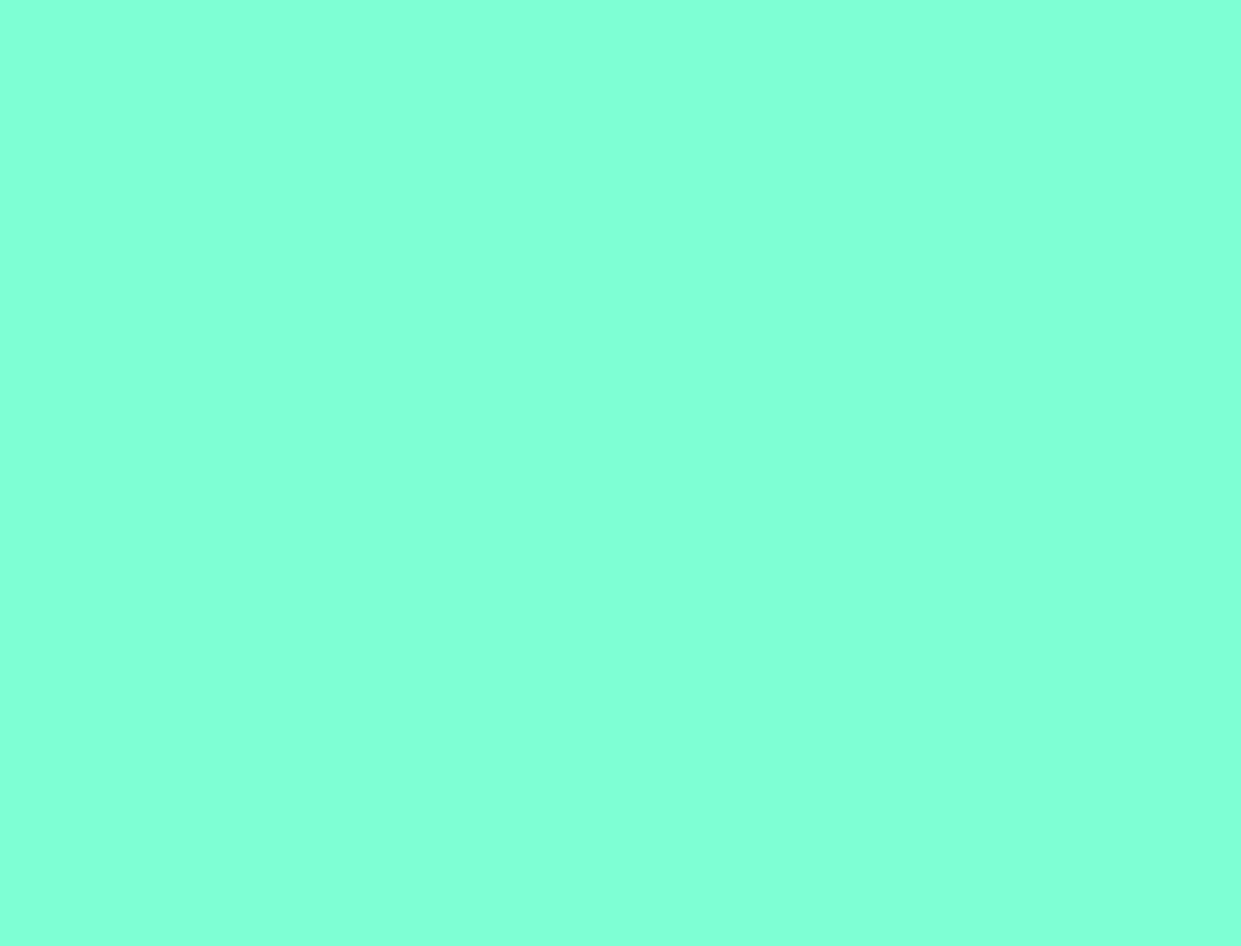
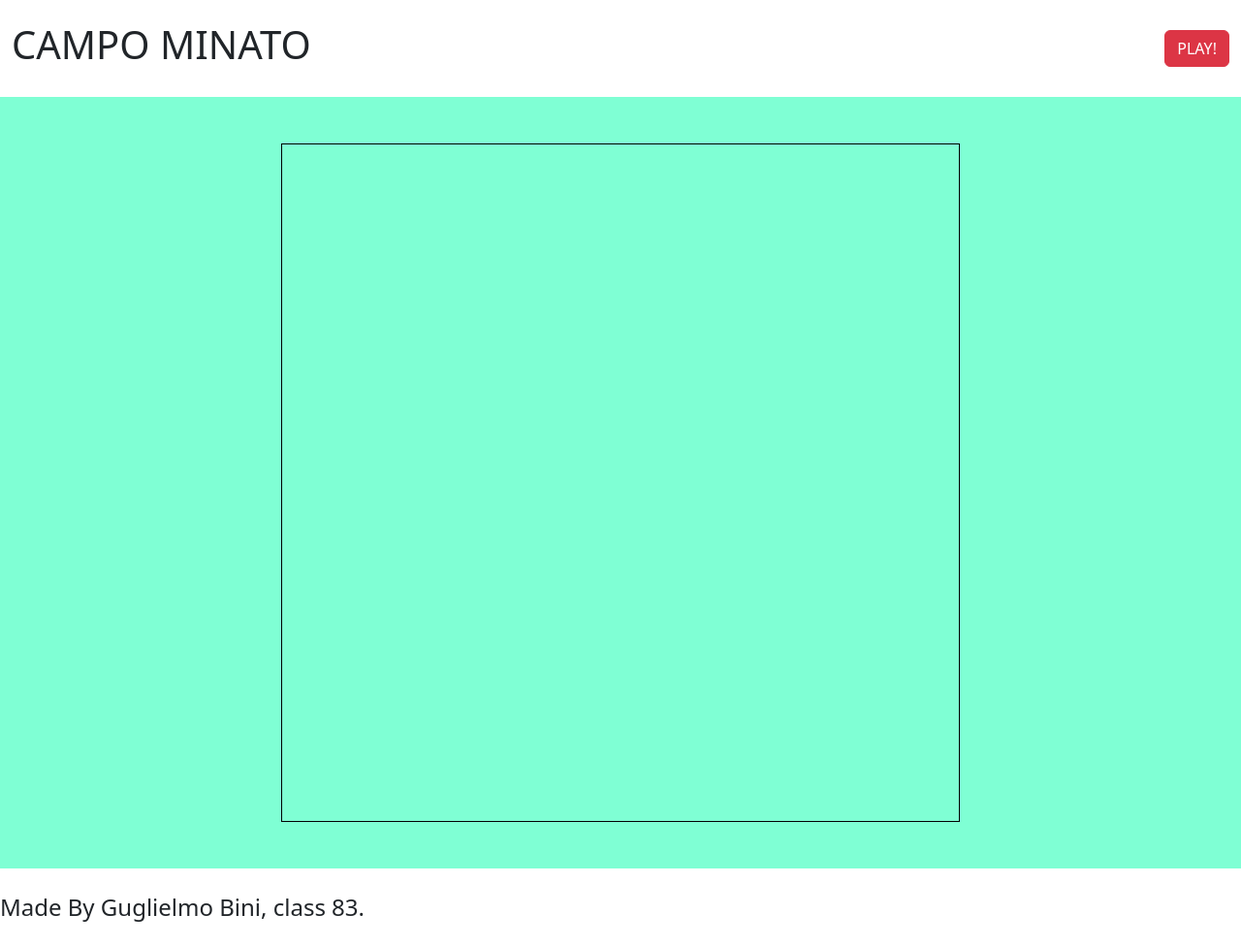
Before and after one commit to GuglielmoBini/js-campominato-grid, a plain HTML site: page index.html in a window 1280 px wide. Shown: the whole page at 97% size. Before the commit the page ends 800 px from the top, so only its background shows below. Drawn offline with nearby package versions, Linux system fonts and the light colour scheme.

Commit message:
creata struttura HTML

```diff
--- a/css/style.css
+++ b/css/style.css
@@ -1,3 +1,39 @@
+/* colore png: #7fffd4; */
+
 body {
   background-color: #7fffd4;
 }
+
+header {
+  height: 100px;
+}
+
+footer {
+  height: 80px;
+}
+
+header,
+footer {
+  background-color: white;
+}
+
+footer > h4 {
+  line-height: 80px;
+  vertical-align: middle;
+}
+
+/* GRID */
+
+#grid {
+  width: 700px;
+  height: 700px;
+  border: 1px solid black;
+  margin: 0 auto;
+}
+
+#grid .cell {
+  width: calc(100% / 10);
+  height: calc(100% / 10);
+  border: 2px solid black;
+  cursor: pointer;
+}
--- a/index.html
+++ b/index.html
@@ -17,5 +17,24 @@
     <script defer src="js/script.js"></script>
     <title>Campo Minato</title>
   </head>
-  <body></body>
+  <body>
+    <header class="container-fluid">
+      <div class="row h-100 row-cols-2">
+        <div class="col d-flex align-items-center">
+          <h1>CAMPO MINATO</h1>
+        </div>
+        <div class="col d-flex justify-content-end align-items-center">
+          <button id="play-button" class="btn btn-danger">PLAY!</button>
+        </div>
+      </div>
+    </header>
+    <main>
+      <div class="container text-center pb-5">
+        <div id="grid" class="d-flex flex-wrap align-content-start mt-5"></div>
+      </div>
+    </main>
+    <footer>
+      <h4>Made By Guglielmo Bini, class 83.</h4>
+    </footer>
+  </body>
 </html>
```
